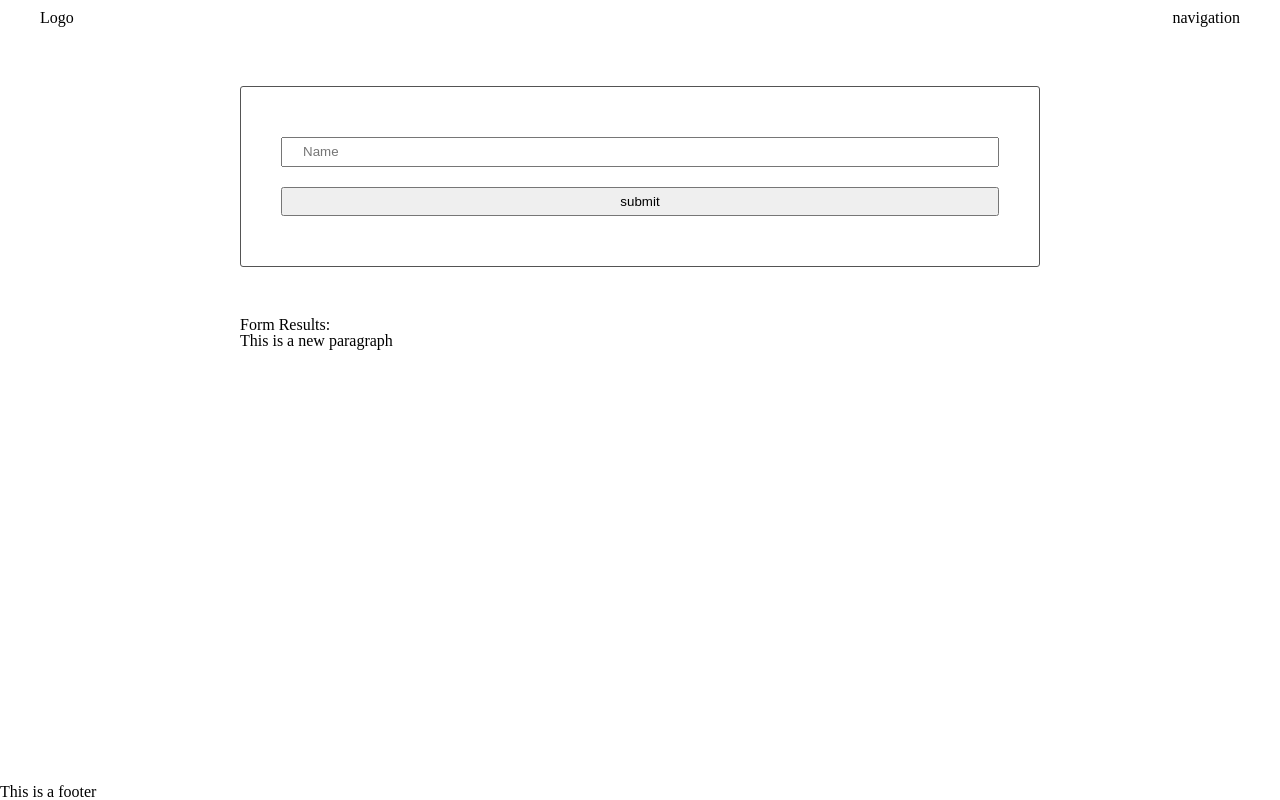
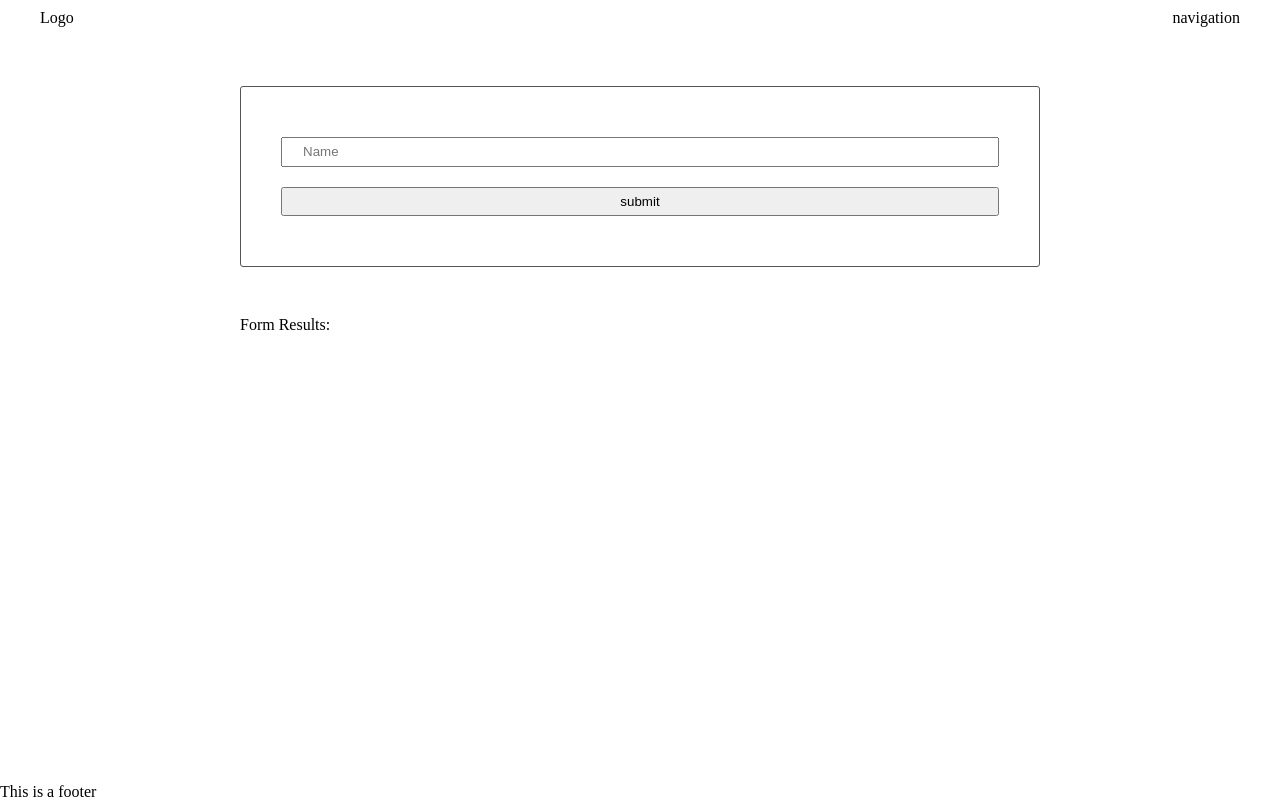
Before and after one commit to AlanDKlein/Evaluate-news-nlp, a website built with webpack: page src/client/views/index.html in a window 1280 px wide. Built offline with nearby package versions, Linux system fonts and the light colour scheme.

Commit message:
Update index.html

```diff
--- a/src/client/views/index.html
+++ b/src/client/views/index.html
@@ -31,8 +31,7 @@
 
             <section>
                 <strong>Form Results:</strong>
-                <p>This is a new paragraph</p>
-                <div id="results"></div>
+                 <div id="results"></div>
             </section>
         </main>
 
```
